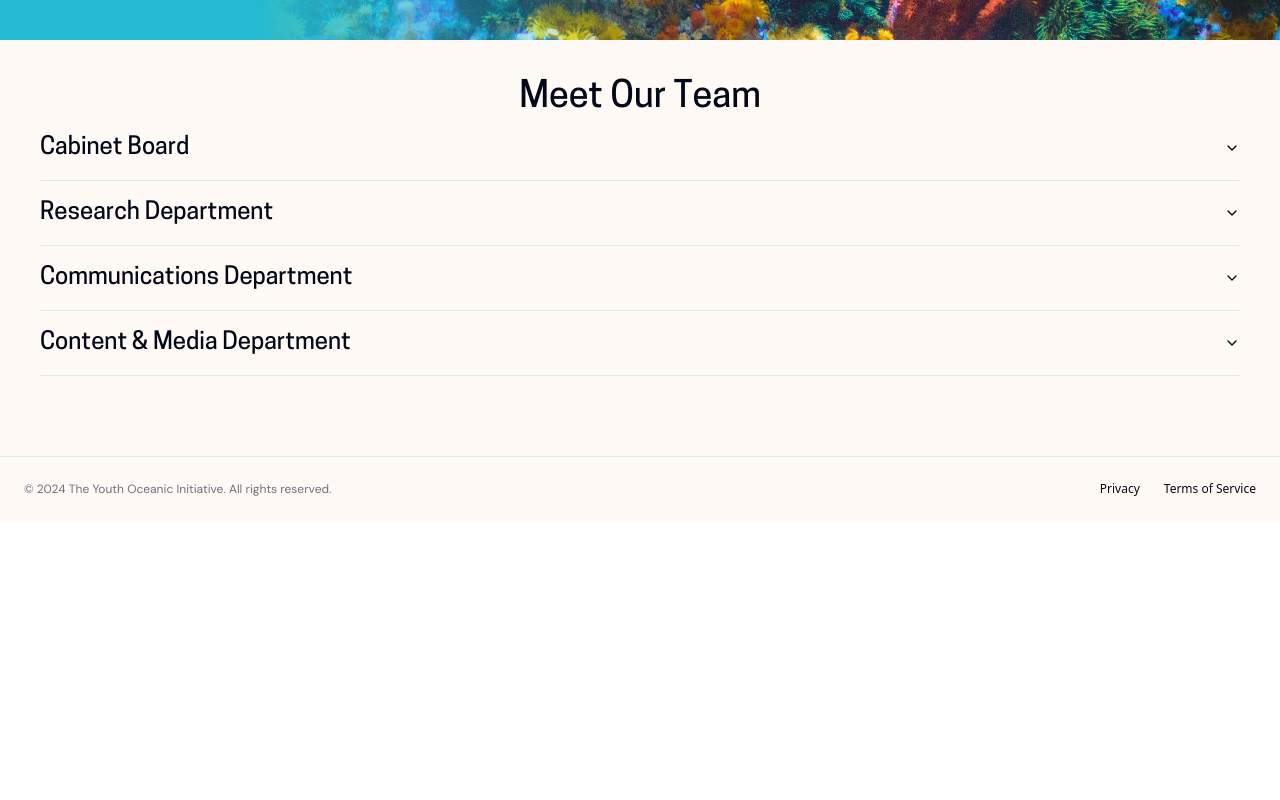
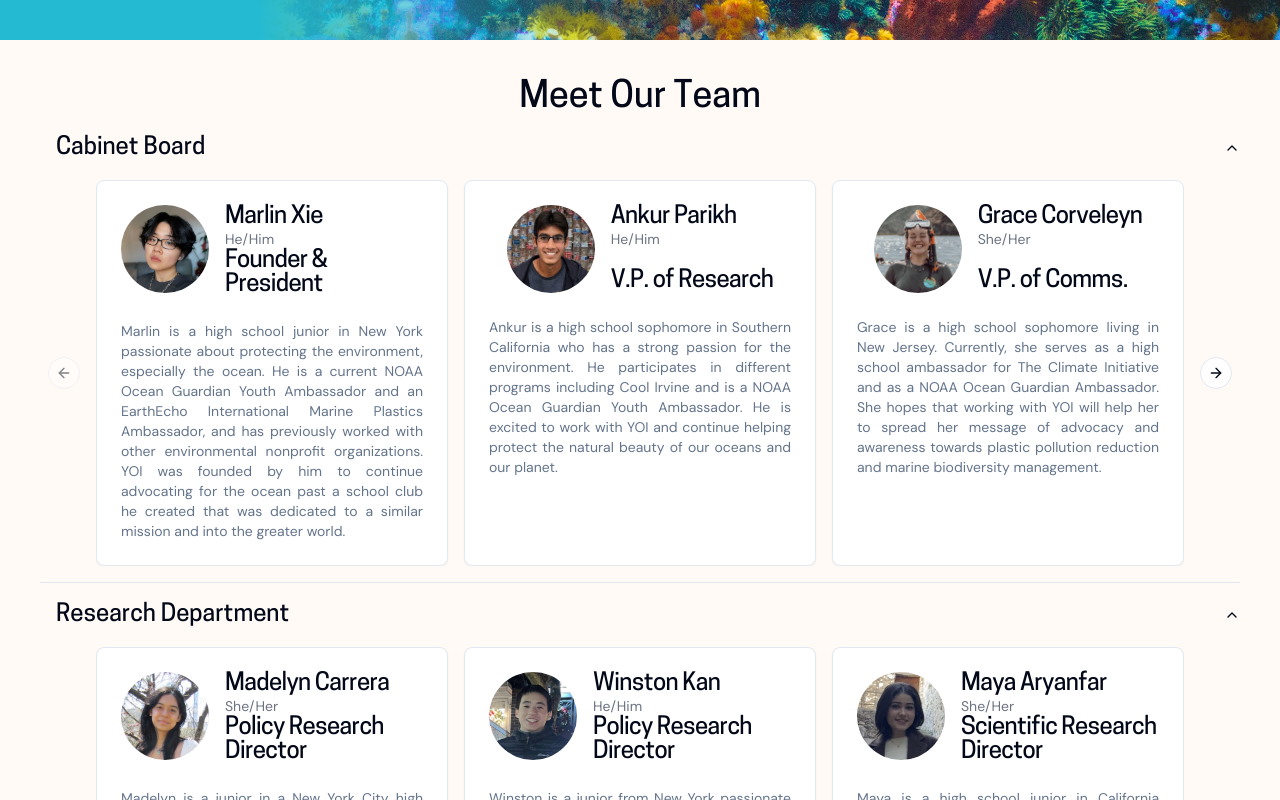
Before and after one commit to Marcus5408/yoi-website, a Next.js app: page /about in a window 1280 px wide. Shown: the part 720-1520 px from the top of the page. Before the commit the page ends 1241 px from the top, so only its background shows below. Built offline with nearby package versions, Linux system fonts and the light colour scheme.

Commit message:
refactor: Improve code structure for team page accordion component

```diff
--- a/src/app/about/page.tsx
+++ b/src/app/about/page.tsx
@@ -30,26 +30,37 @@ export default function Home() {
           </h1>
           <p className="max-w-[600px] text-gray-500 md:text-xl dark:text-gray-400">
             Our mission is to educate the public about ocean threats and empower
-            today&apos;s youth through advocacy of existing and potential solutions.
+            today&apos;s youth through advocacy of existing and potential
+            solutions.
           </p>
         </Banner>
         <section className="items-center justify-between w-screen px-5 lg:px-10 py-10 pb-20">
           <h1 className="text-3xl sm:text-4xl xl:text-4xl/none font-bold text-center">
             Meet Our Team
           </h1>
-          <Accordion type="multiple">
+          <Accordion
+            type="multiple"
+            className="w-full"
+            defaultValue={
+              // create an array of all values of the "department" key
+              data.map((department) => department.department)
+            }
+          >
             {data.map((department, index) => (
-              <AccordionItem value={"item" + (index + 1)} key={index}>
+              <AccordionItem value={department.department} key={index}>
                 <AccordionTrigger className="text-2xl">
+                  <div className="pl-4">
+
                   {department.department}
+                  </div>
                 </AccordionTrigger>
                 <AccordionContent className="px-12 lg:px-14">
                   <Carousel>
-                    <CarouselContent className="">
+                    <CarouselContent className="flex">
                       {department.people.map((person, index) => (
                         <CarouselItem
                           key={index}
-                          className="md:basis-1/2 lg:basis-1/3 xl:basis-1/4 space-y-2 flex"
+                          className="md:basis-1/2 lg:basis-1/3 2xl:basis-1/4 space-y-2 flex"
                         >
                           <PersonCard
                             picture={person.image}
```
